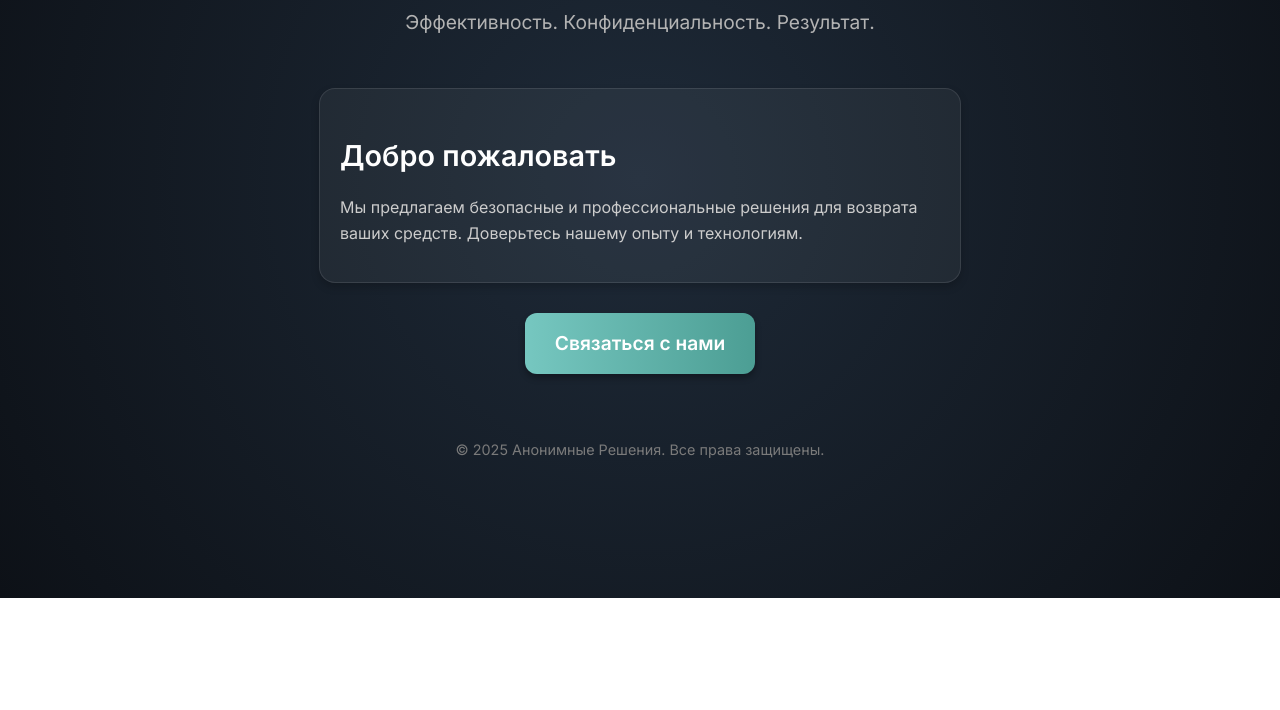
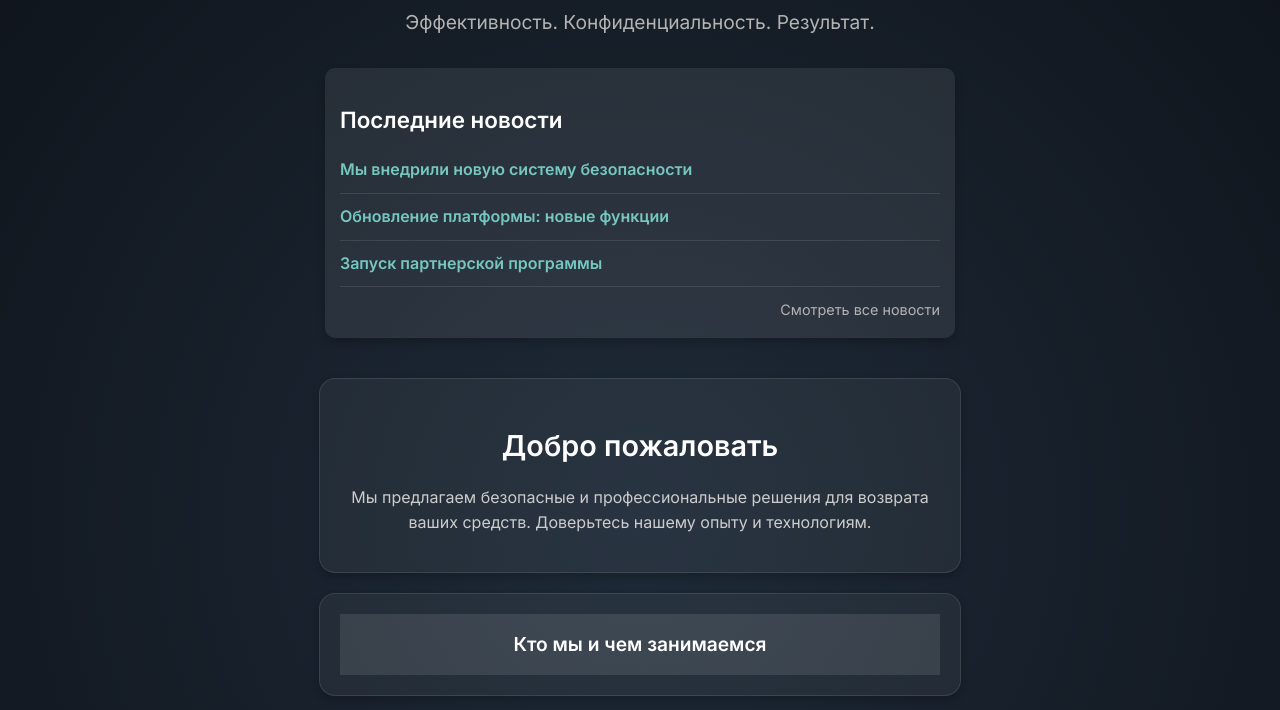
Before and after one commit to MikhailZolotarev2024/mysite, a plain HTML site: page index.html in a window 1280 px wide. Shown: the part 242-952 px from the top of the page. Before the commit the page ends 840 px from the top, so only its background shows below. Drawn offline with Linux system fonts and the light colour scheme.

Commit message:
Add files via upload

```diff
--- a/index.html
+++ b/index.html
@@ -49,6 +49,59 @@
             color: #b3b3b3;
             font-weight: 400;
         }
+  .news-widget {
+            max-width: 600px;
+            width: 100%;
+            background: rgba(255, 255, 255, 0.08);
+            padding: 15px;
+            border-radius: 10px;
+            margin-bottom: 20px;
+            box-shadow: 0 4px 8px rgba(0, 0, 0, 0.2);
+            overflow: hidden;
+            text-align: left;
+        }
+
+        .news-widget h2 {
+            font-size: 1.4rem;
+            margin-bottom: 10px;
+            color: #ffffff;
+        }
+
+        .news-item {
+            padding: 10px 0;
+            border-bottom: 1px solid rgba(255, 255, 255, 0.1);
+        }
+
+        .news-item:last-child {
+            border-bottom: none;
+        }
+
+        .news-item a {
+            text-decoration: none;
+            color: #76c7c0;
+            font-weight: 600;
+            transition: color 0.3s ease;
+        }
+
+        .news-item a:hover {
+            color: #4c9e94;
+        }
+
+        .news-footer {
+            text-align: right;
+            margin-top: 10px;
+        }
+
+        .news-footer a {
+            text-decoration: none;
+            color: #b3b3b3;
+            font-size: 0.9rem;
+            transition: color 0.3s ease;
+        }
+
+        .news-footer a:hover {
+            color: #ffffff;
+        }
 
         .menu {
             position: absolute;
@@ -73,8 +126,8 @@
         .menu-dropdown {
             display: none;
             position: absolute;
-            top: 60px;
-            right: 20px;
+            top: 25px;
+            right: 30px;
             background: rgba(0, 0, 0, 0.8);
             border: 1px solid rgba(255, 255, 255, 0.1);
             border-radius: 10px;
@@ -86,7 +139,7 @@
             display: block;
             text-decoration: none;
             color: #e0e0e0;
-            padding: 10px;
+            padding: 5px;
             border-bottom: 1px solid rgba(255, 255, 255, 0.1);
             transition: background 0.3s, color 0.3s;
             font-size: 1rem;
@@ -137,7 +190,7 @@
             box-shadow: 0 4px 8px rgba(0, 0, 0, 0.2);
             max-width: 600px;
             width: 100%;
-            text-align: left;
+            text-align: center;
         }
 
         .card h2 {
@@ -159,7 +212,46 @@
             font-weight: 400;
             color: #7a7a7a;
         }
+        .expandable-section {
+             background: rgba(255, 255, 255, 0.05);
+            border: 1px solid rgba(255, 255, 255, 0.1);
+            border-radius: 16px;
+            padding: 20px;
+            margin: 20px 0;
+            box-shadow: 0 4px 8px rgba(0, 0, 0, 0.2);
+            max-width: 600px;
+            width: 100%;
+            text-align: center;
+        }
+        .expandable-header {
+            background: rgba(255, 255, 255, 0.1);
+            padding: 15px;
+            font-size: 1.2rem;
+            font-weight: 600;
+            cursor: pointer;
+            max-width: 600px;
+            text-align: center;
+            color: #ffffff;
+        }
+        .expandable-body {
+            background: rgba(255, 255, 255, 0.05);
+            color: #cccccc;
+            padding: 0 15px;
+            max-height: 0;
+            overflow: hidden;
+            transition: max-height 0.3s ease-out;
+        }
+
+        .expandable-section.active .expandable-body {
+            max-height: 200px;
+            padding: 15px;
     </style>
+	<script>
+        function toggleSection(event) {
+            const section = event.currentTarget.parentElement;
+            section.classList.toggle('active');
+        }
+    </script>
     <script>
         function toggleMenu() {
             const header = document.querySelector('header');
@@ -186,12 +278,46 @@
         <h1>Анонимные Решения</h1>
         <p>Эффективность. Конфиденциальность. Результат.</p>
     </header>
-
+     <div class="news-widget">
+        <h2>Последние новости</h2>
+        <div class="news-item">
+            <a href="#">Мы внедрили новую систему безопасности</a>
+        </div>
+        <div class="news-item">
+            <a href="#">Обновление платформы: новые функции</a>
+        </div>
+        <div class="news-item">
+            <a href="#">Запуск партнерской программы</a>
+        </div>
+        <div class="news-footer">
+            <a href="">Смотреть все новости</a>
+        </div>
+    </div>
     <main>
         <div class="card">
             <h2>Добро пожаловать</h2>
             <p>Мы предлагаем безопасные и профессиональные решения для возврата ваших средств. Доверьтесь нашему опыту и технологиям.</p>
         </div>
+<div class="expandable-section">
+            <div class="expandable-header" onclick="toggleSection(event)">Кто мы и чем занимаемся</div>
+            <div class="expandable-body">Мы – команда профессионалов, специализирующихся на возврате средств. Наша эффективность подтверждена доверием клиентов и успешными кейсами.</div>
+        </div>
+
+        <div class="expandable-section">
+            <div class="expandable-header" onclick="toggleSection(event)">Наши услуги</div>
+            <div class="expandable-body">Мы предоставляем широкий спектр услуг по возврату средств, анализу криптоактивов и юридической поддержке.</div>
+        </div>
+
+        <div class="expandable-section">
+            <div class="expandable-header" onclick="toggleSection(event)">Почему выбирают нас</div>
+            <div class="expandable-body">Мы гарантируем конфиденциальность, высокую скорость работы и надежность наших решений.</div>
+        </div>
+
+        <div class="expandable-section">
+            <div class="expandable-header" onclick="toggleSection(event)">Как связаться</div>
+            <div class="expandable-body">Свяжитесь с нами через наш сайт или мессенджеры, и мы оперативно ответим на ваш запрос.</div>
+        </div>
+
 
         <div class="cta">
             <a href="#">Связаться с нами</a>
```
